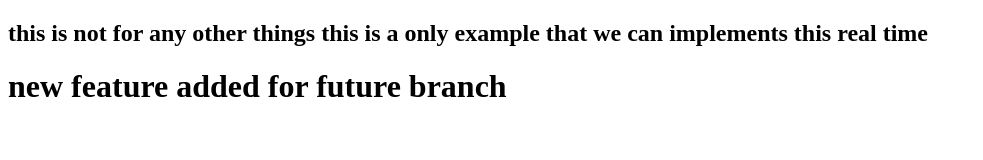
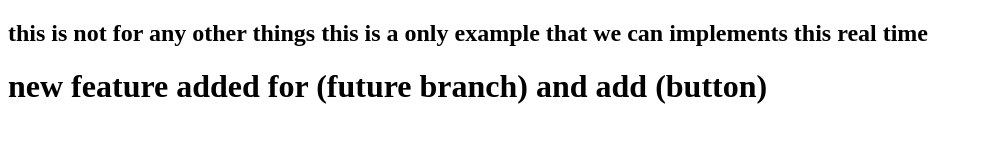
Before and after one commit to Vasudev-Pareek/project, a plain HTML site: page Index.html in a window 1280 px wide. Shown: the whole page, without its empty margins (0-983 px from the left). Drawn offline with Linux system fonts and the light colour scheme.

```diff
--- a/Index.html
+++ b/Index.html
@@ -8,6 +8,6 @@
 </head>
 <body>
     <h2>this is not for any other things this is a only example that we can implements this real time </h2>
-    <h1>new feature added for future branch</h1>
+    <h1>new feature added for (future branch) and add (button)</h1>
 </body>
 </html>
```
